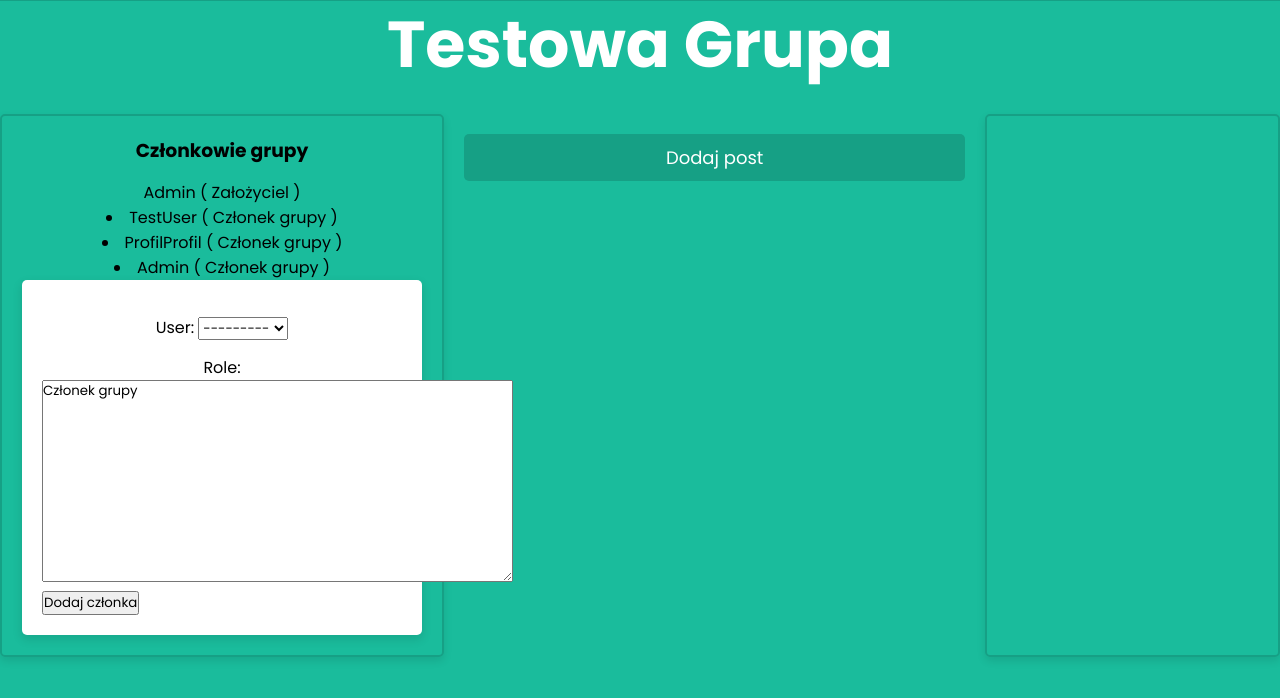
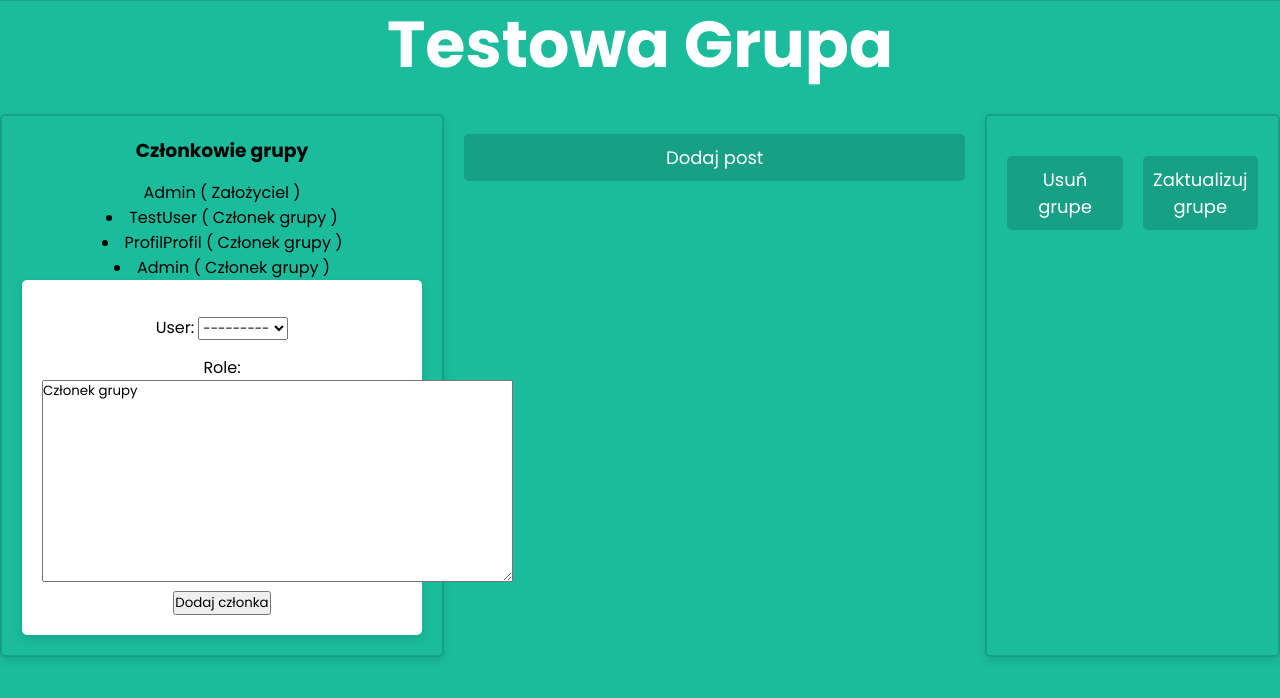
Before and after one commit to Dzony97/OuRoom, a Django app: page /ouroom/group/1 in a window 1280 px wide. Shown: the part 54-752 px from the top of the page. Run offline with Django 4.2, Linux system fonts and the light colour scheme; a user stored in the database is signed in; data comes from the database, SQL or seed files in the repository; some libraries are stand-ins or nearby versions.

Commit message:
Added button update, delete group

```diff
--- a/OuRoom/rooms/templates/rooms/group_detail.html
+++ b/OuRoom/rooms/templates/rooms/group_detail.html
@@ -24,8 +24,8 @@
             </form>
         </div>
         {% endif %}
+
     </div>
-
 
 
     <div class="center-container">
@@ -38,7 +38,17 @@
             <h3>Opis grupy</h3>
             <p>{{ object.description }}</p>
         {% endif %}
+
+    {% if object.author == user %}
+        <div class="right-down" style="display: flex; flex-wrap: wrap; justify-content: center; gap: 20px; max-width: 620px; max-height: 100px; margin-top: 20px;">
+            <a href="{% url 'group_delete' group.pk %}" class="button-style" style="flex-basis: calc(50% - 10px); text-align: center;">Usuń grupe</a>
+            <a href="{% url 'group_update' group.pk %}" class="button-style" style="flex-basis: calc(50% - 10px); text-align: center;">Zaktualizuj grupe</a>
+        </div>
+    {% endif %}
+
+
     </div>
+
 
 </div>
 
--- a/OuRoom/static/css/main.css
+++ b/OuRoom/static/css/main.css
@@ -428,9 +428,7 @@ a.button-style:hover {
     box-shadow: 0 4px 8px rgba(0, 0, 0, 0.1);
 }
 
-.form-container {
-    text-align: left;
-}
+
 
 .comment-content {
   margin-top: 10px;
```
